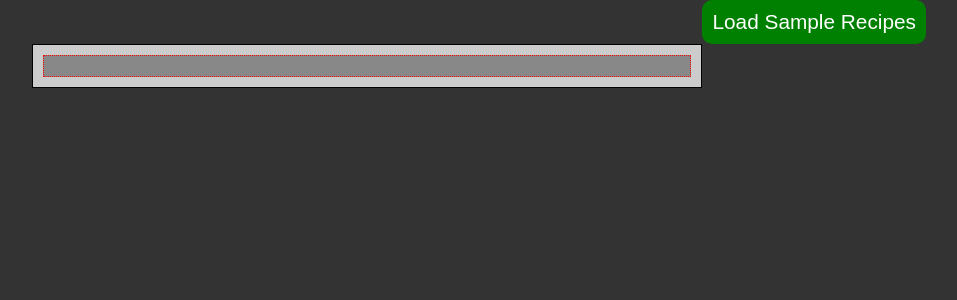
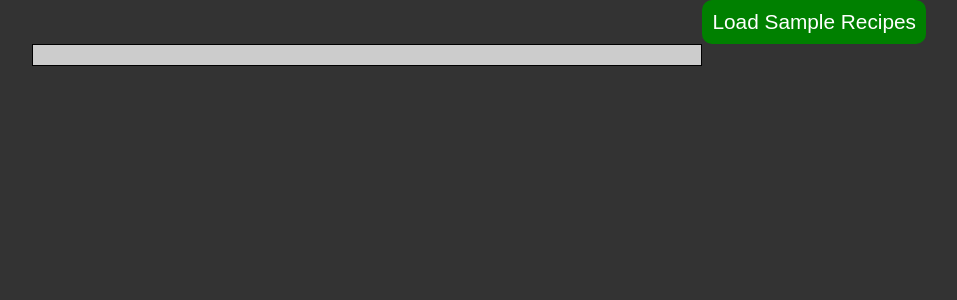
Before and after one commit to Taouen/gobble, a React (Create React App) app: page /picker in a window 1280 px wide. Shown: the top 300 px of the page, without its empty margins (161-1118 px from the left). Built offline with nearby package versions, Linux system fonts and the light colour scheme.

Commit message:
started to rework the box items into a separate component.

```diff
--- a/src/components/Box.js
+++ b/src/components/Box.js
@@ -1,5 +1,6 @@
 import React from 'react';
 import styled from 'styled-components';
+import BoxItem from './BoxItem';
 import '../css/reset.css';
 
 const BoxWrapper = styled.div`
@@ -7,32 +8,14 @@ const BoxWrapper = styled.div`
   border: 1px solid black;
   background: #ccc;
 `;
-
-const BoxContent = styled.div`
-  padding: 10px;
-  border: 1px dotted red;
-  background: #888;
-`;
-
+// attempting to decosnstruct the box items into a separate component to be rendered multiple times, just not sure how to go about the multiple renders
 class Box extends React.Component {
-  renderOrder = (key) => {
-    const count = this.props.contents[key];
-    const recipe = this.props.recipes[key];
-    for (let i = 0; i < count; i++) {
-      return <li key={key + i}>{recipe.title}</li>;
-
-      // This is currently only adding the items once to the box (visually, state is correct).
-    }
-  };
-
   render() {
     const orderIds = Object.keys(this.props.contents);
 
-    // OOPS. Wrote the box to make a count of each item on a single line, user story asks for each item to appear indiviudually. A recipe added twice will appear two times.
-
     return (
       <BoxWrapper>
-        <BoxContent>{orderIds.map(this.renderOrder)}</BoxContent>
+        <BoxItem />
       </BoxWrapper>
     );
   }
--- /dev/null
+++ b/src/components/BoxItem.js
@@ -0,0 +1,18 @@
+import React from 'react';
+
+class BoxItem extends React.Component {
+  renderItem = (key) => {
+    const recipe = this.props.recipe[key];
+    const count = this.props; // can't remember how to find the count item. Needs to be passed down from box, will need to figure it out in there.
+
+    return <li key={key + count}>{recipe.title}</li>;
+  };
+  // This is the box item, though I think I need the loop in the Box.js file instead.
+  render() {
+    for (let i = 0; i < 2; i++) {
+      return this.renderItem;
+    }
+  }
+}
+
+export default BoxItem;
```
